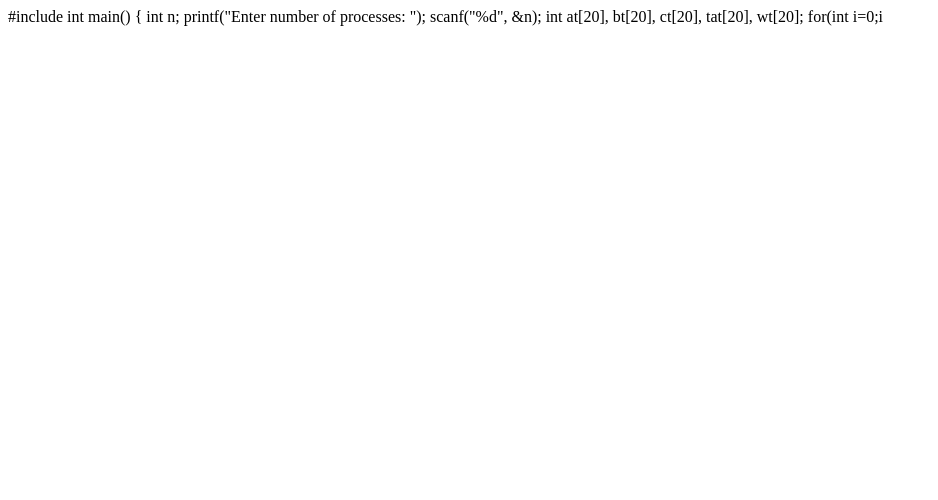
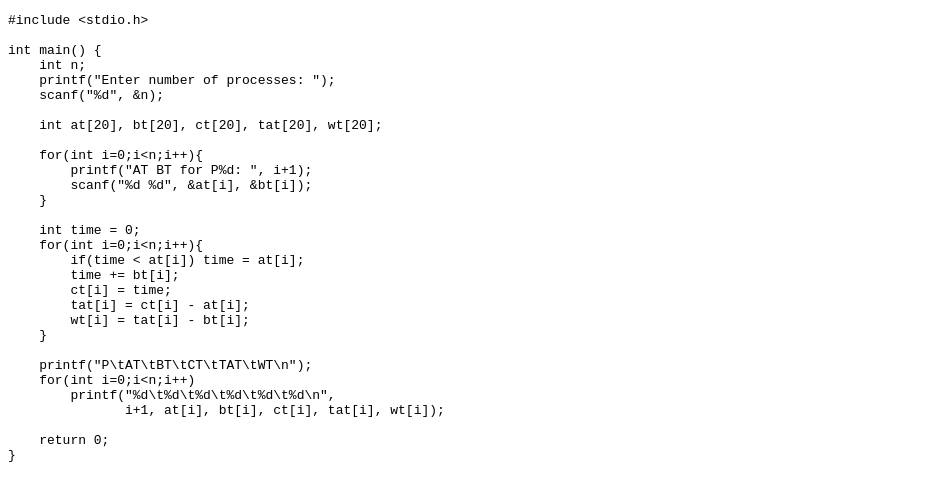
Before and after one commit to berginmedia/codes, a plain HTML site: page fcfs.html in a window 1280 px wide. Shown: the whole page, without its empty margins (0-938 px from the left). Drawn offline with Linux system fonts and the light colour scheme.

Commit message:
Update fcfs.html

```diff
--- a/fcfs.html
+++ b/fcfs.html
@@ -1,20 +1,27 @@
-#include <stdio.h>
+<!DOCTYPE html>
+<html lang="en">
+<head>
+<meta charset="utf-8">
+<meta name="viewport" content="width=device-width, initial-scale=1">
+</head>
+<body>
+<pre>#include &lt;stdio.h&gt;
 
 int main() {
     int n;
     printf("Enter number of processes: ");
-    scanf("%d", &n);
+    scanf("%d", &amp;n);
 
     int at[20], bt[20], ct[20], tat[20], wt[20];
 
-    for(int i=0;i<n;i++){
+    for(int i=0;i&lt;n;i++){
         printf("AT BT for P%d: ", i+1);
-        scanf("%d %d", &at[i], &bt[i]);
+        scanf("%d %d", &amp;at[i], &amp;bt[i]);
     }
 
     int time = 0;
-    for(int i=0;i<n;i++){
-        if(time < at[i]) time = at[i];
+    for(int i=0;i&lt;n;i++){
+        if(time &lt; at[i]) time = at[i];
         time += bt[i];
         ct[i] = time;
         tat[i] = ct[i] - at[i];
@@ -22,9 +29,11 @@ int main() {
     }
 
     printf("P\tAT\tBT\tCT\tTAT\tWT\n");
-    for(int i=0;i<n;i++)
+    for(int i=0;i&lt;n;i++)
         printf("%d\t%d\t%d\t%d\t%d\t%d\n",
                i+1, at[i], bt[i], ct[i], tat[i], wt[i]);
 
     return 0;
-}
+}</pre>
+</body>
+</html>
```
